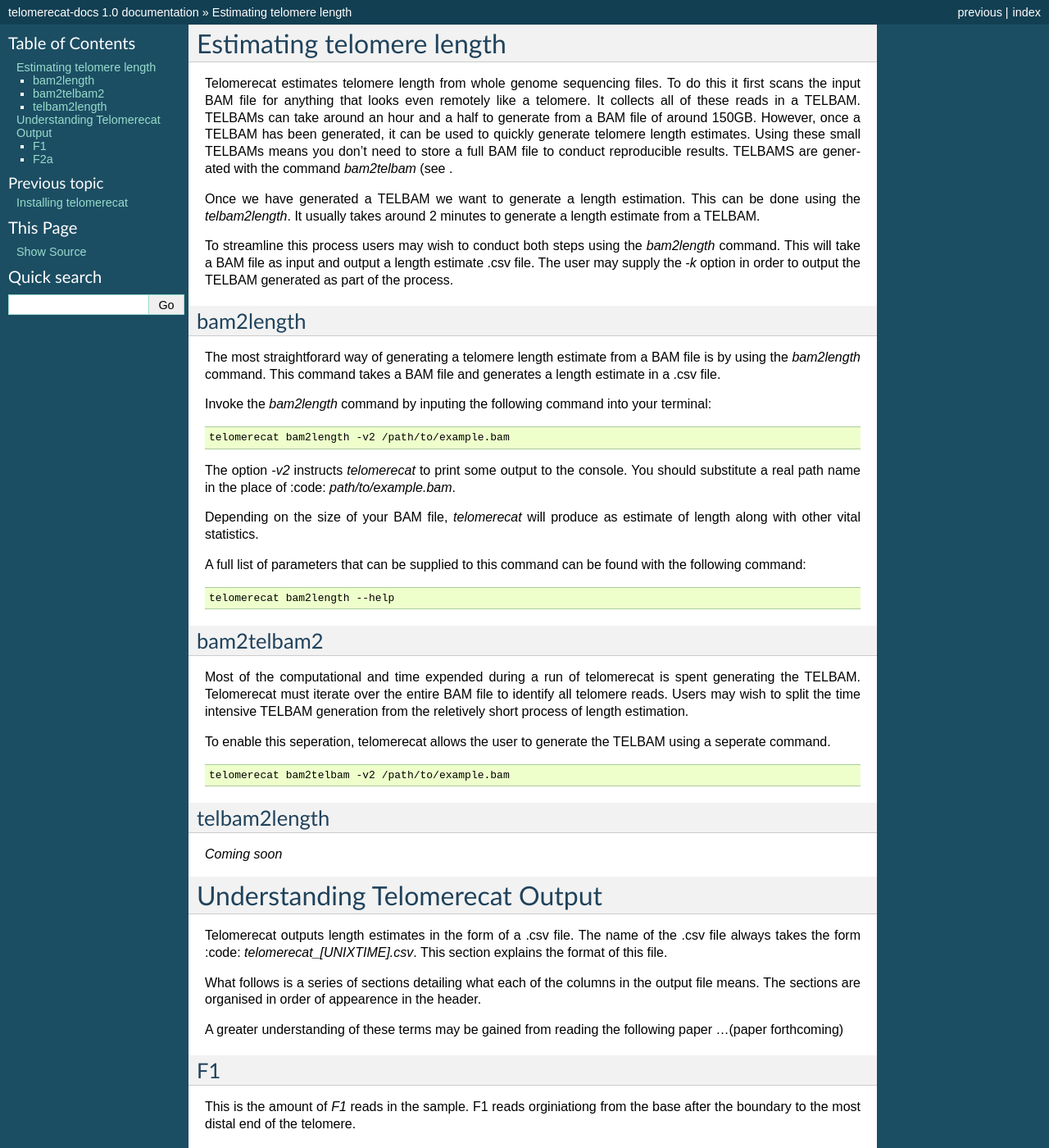
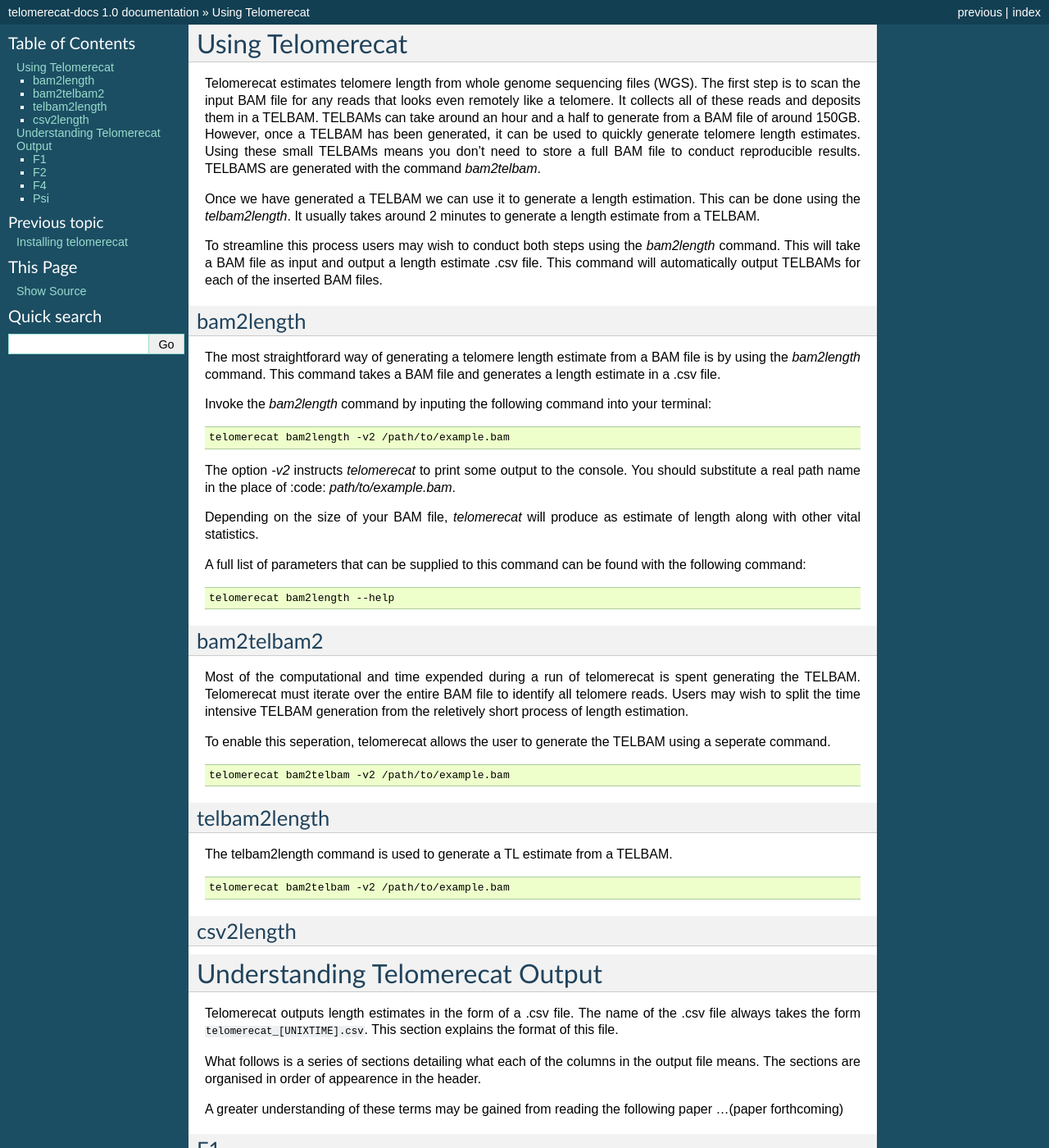
Before and after one commit to jhrf/telomerecat-docs, a Sphinx documentation site: the page built from source/EstimatingTelomere.rst, in a window 1280 px wide and 1400 px high. Shown: the whole window at 82% size. Built offline with Sphinx 7.4.7, drawn with Linux system fonts in a browser that asks for light colours; formulas are drawn with MathJax 3; some of the changed text lies outside the part shown.

Commit message:
Added some more detail to the output section

```diff
--- a/source/EstimatingTelomere.rst
+++ b/source/EstimatingTelomere.rst
@@ -1,11 +1,11 @@
-Estimating telomere length
-==========================
+Using Telomerecat
+=================
 
-Telomerecat estimates telomere length from whole genome sequencing files. To do this it first scans the input BAM file for anything that looks even remotely like a telomere. It collects all of these reads in a TELBAM. TELBAMs can take around an hour and a half to generate from a BAM file of around 150GB. However, once a TELBAM has been generated, it can be used to quickly generate telomere length estimates. Using these small TELBAMs means you don't need to store a full BAM file to conduct reproducible results. TELBAMS are generated with the command `bam2telbam` (see .
+Telomerecat estimates telomere length from whole genome sequencing files (WGS). The first step is to scan the input BAM file for any reads that looks even remotely like a telomere. It collects all of these reads and deposits them in a TELBAM. TELBAMs can take around an hour and a half to generate from a BAM file of around 150GB. However, once a TELBAM has been generated, it can be used to quickly generate telomere length estimates. Using these small TELBAMs means you don't need to store a full BAM file to conduct reproducible results. TELBAMS are generated with the command `bam2telbam`.
 
-Once we have generated a TELBAM we want to generate a length estimation. This can be done using the `telbam2length`. It usually takes around 2 minutes to generate a length estimate from a TELBAM.
+Once we have generated a TELBAM we can use it to generate a length estimation. This can be done using the `telbam2length`. It usually takes around 2 minutes to generate a length estimate from a TELBAM.
 
-To streamline this process users may wish to conduct both steps using the `bam2length` command. This will take a BAM file as input and output a length estimate .csv file. The user may supply the `-k` option in order to output the TELBAM generated as part of the process.
+To streamline this process users may wish to conduct both steps using the `bam2length` command. This will take a BAM file as input and output a length estimate .csv file. This command will automatically output TELBAMs for each of the inserted BAM files.
 
 
 bam2length
@@ -44,12 +44,20 @@
 telbam2length
 +++++++++++++
 
-`Coming soon`
+The telbam2length command is used to generate a TL estimate from a TELBAM.
+
+.. code-block:: shell
+
+    telomerecat bam2telbam -v2 /path/to/example.bam
+
+csv2length
+++++++++++
+
 
 Understanding Telomerecat Output
 ================================
 
-Telomerecat outputs length estimates in the form of a .csv file. The name of the .csv file always takes the form :code: `telomerecat_[UNIXTIME].csv`. This section explains the format of this file.
+Telomerecat outputs length estimates in the form of a .csv file. The name of the .csv file always takes the form :code:`telomerecat_[UNIXTIME].csv`. This section explains the format of this file.
 
 What follows is a series of sections detailing what each of the columns in the output file means. The sections are organised in order of appearence in the header.
 
@@ -58,9 +66,26 @@
 F1
 ++
 
-This is the amount of `F1` reads in the sample. F1 reads orginiationg from the base after the boundary to the most distal end of the telomere.
+This is the amount of `F1` reads in the sample. We can think of F1 reads as reads which are completely telomeric. F1 reads originate from the nucleotide after the boundary to the most distal end of the telomere.
 
-F2a
+F2
+++
+
+The amount of F2 reads in the sample. F2 reads are reads where one end is completely telomeric and the other is not. Additionally, the completely telomeric end is comprised of the pattern CCCTAA.
+
+F4
+++
+
+The amount of F2 reads in the sample. F4 reads are reads where one end is completely telomeric and the other is not. Additionally, the completely telomeric end is comprised of the pattern TTAGGG.
+
+Psi
 +++
 
+This is a measure of fidelity from your sample, it is used in the F2a correction method. The greater this value, the more we believe the observed measurement of F2a. A description of how this variable is dervied for each sample is given in the paper.
+
+
+
+
+
+
 `Coming soon`
```
